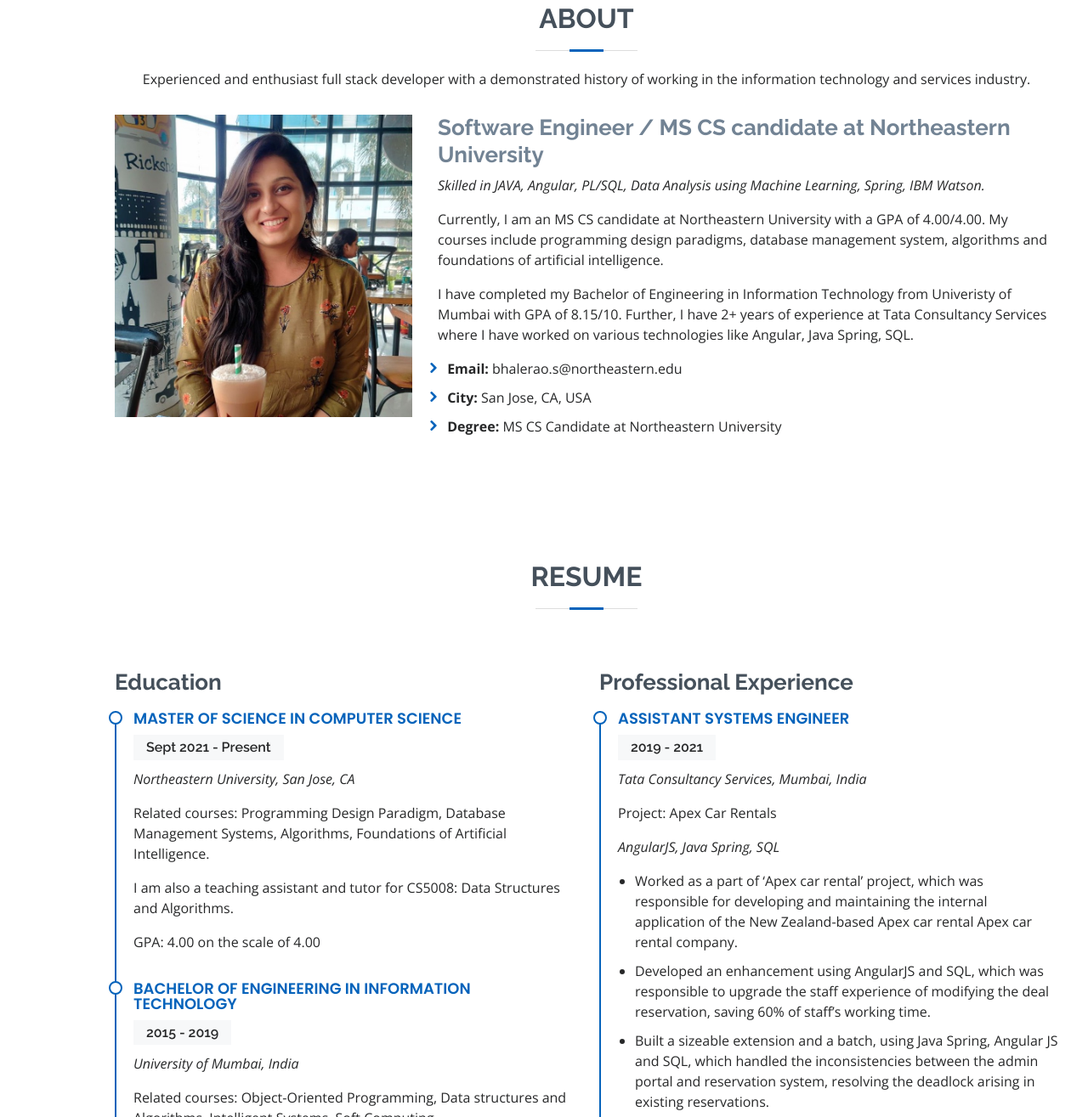
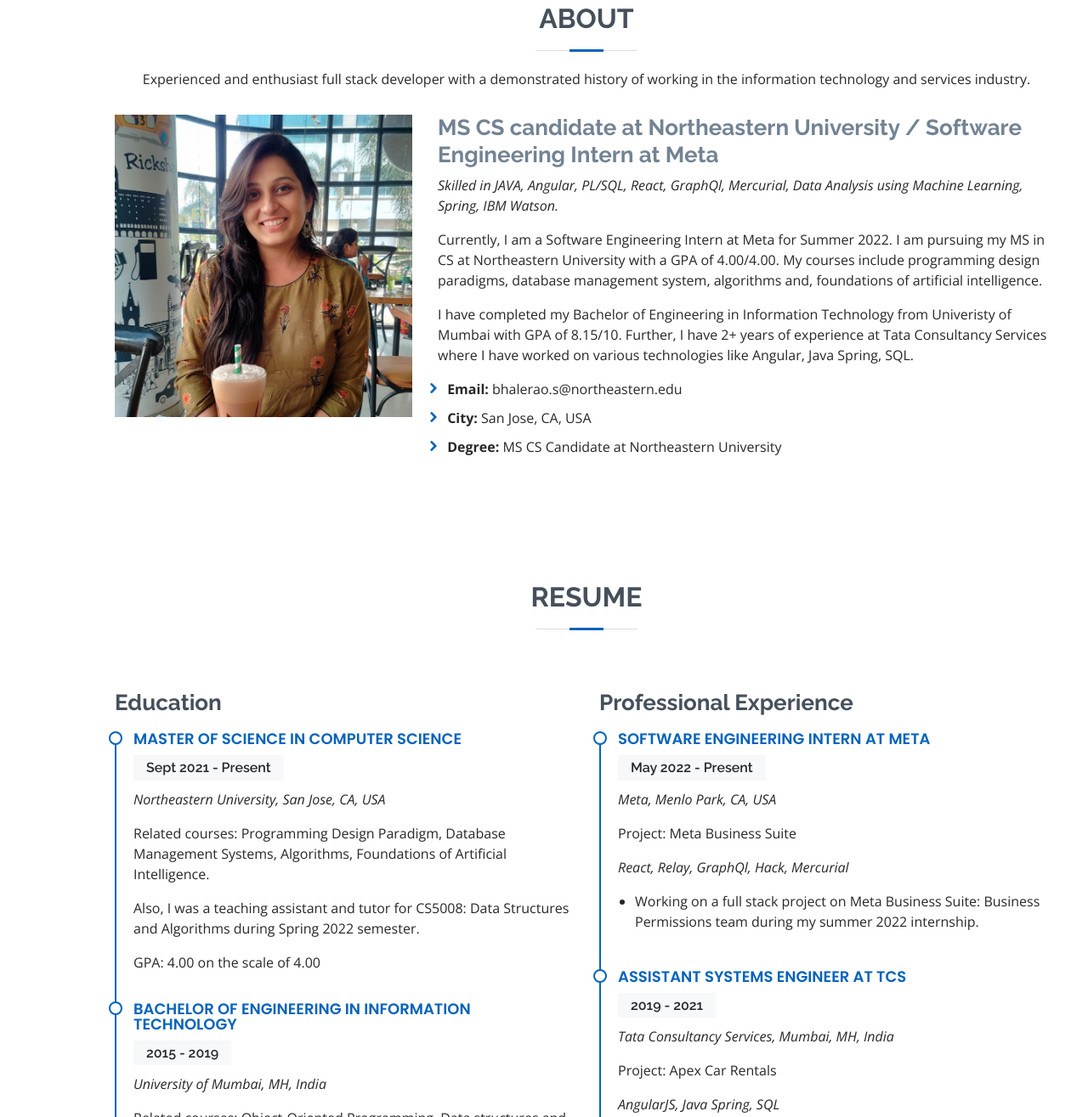
Before and after one commit to ShivaniBhalerao/portfolio, a plain HTML site: page index.html in a window 1280 px wide. Shown: the part 857-2172 px from the top of the page at 85% size. Drawn offline with nearby package versions, Linux system fonts and the light colour scheme.

Commit message:
Meta updates

```diff
--- a/index.html
+++ b/index.html
@@ -96,11 +96,11 @@
             <img src="assets/img/shivani.jpg" class="img-fluid" alt="">
           </div>
           <div class="col-lg-8 pt-4 pt-lg-0 content">
-            <h3>Software Engineer / MS CS candidate at Northeastern University</h3>
+            <h3>MS CS candidate at Northeastern University / Software Engineering Intern at Meta</h3>
             <p class="font-italic">
-              Skilled in JAVA, Angular, PL/SQL, Data Analysis using Machine Learning, Spring, IBM Watson.
+              Skilled in JAVA, Angular, PL/SQL, React, GraphQl, Mercurial, Data Analysis using Machine Learning, Spring, IBM Watson.
             </p>
-            <p>Currently, I am an MS CS candidate at Northeastern University with a GPA of 4.00/4.00. My courses include programming design paradigms, database management system, algorithms and foundations of artificial intelligence.</p>
+            <p>Currently, I am a Software Engineering Intern at Meta for Summer 2022. I am pursuing my MS in CS at Northeastern University with a GPA of 4.00/4.00. My courses include programming design paradigms, database management system, algorithms and, foundations of artificial intelligence.</p>
 
             <p>
               I have completed my Bachelor of Engineering in Information Technology from Univeristy of Mumbai with GPA of 8.15/10. Further, I have 2+ years of experience at Tata Consultancy Services where I have worked on various technologies like Angular, Java Spring, SQL.
@@ -141,16 +141,16 @@
             <div class="resume-item">
               <h4>Master of Science in Computer Science</h4>
               <h5>Sept 2021 - Present</h5>
-              <p><em>Northeastern University, San Jose, CA</em></p>
+              <p><em>Northeastern University, San Jose, CA, USA</em></p>
               <p>Related courses: Programming Design Paradigm, Database Management Systems, Algorithms, Foundations of Artificial Intelligence.
-              <p>I am also a teaching assistant and tutor for CS5008: Data Structures and Algorithms.</p>
+              <p>Also, I was a teaching assistant and tutor for CS5008: Data Structures and Algorithms during Spring 2022 semester.</p>
               <p>GPA: 4.00 on the scale of 4.00</p>
               </p>
             </div>
             <div class="resume-item">
               <h4>Bachelor of Engineering in Information Technology</h4>
               <h5>2015 - 2019</h5>
-              <p><em>University of Mumbai, India</em></p>
+              <p><em>University of Mumbai, MH, India</em></p>
               <p>Related courses: Object-Oriented Programming, Data structures and Algorithms, Intelligent Systems, Soft Computing</p>
               <p>GPA: 8.15 on the scale of 10</p>
               <p>Major Project:
@@ -165,9 +165,21 @@
           <div class="col-lg-6">
             <h3 class="resume-title">Professional Experience</h3>
             <div class="resume-item">
-              <h4>Assistant Systems Engineer</h4>
+              <h4>Software Engineering Intern at Meta</h4>
+              <h5>May 2022 - Present</h5>
+              <p><em>Meta, Menlo Park, CA, USA</em></p>
+
+              <p>Project:
+                Meta Business Suite
+                <p><i>React, Relay, GraphQl, Hack, Mercurial</i></p>
+                <ul>
+                <li> Working on a full stack project on Meta Business Suite: Business Permissions team during my summer 2022 internship.</li>
+              </ul></p>           </div>
+
+            <div class="resume-item">
+              <h4>Assistant Systems Engineer at TCS</h4>
               <h5>2019 - 2021</h5>
-              <p><em>Tata Consultancy Services, Mumbai, India</em></p>
+              <p><em>Tata Consultancy Services, Mumbai, MH, India</em></p>
 
               <p>Project:
                 Apex Car Rentals
@@ -180,7 +192,9 @@
                 <li>Investigated and designed the ‘Utilization Management System’, which was aimed at providing 100% accuracy in the vehicle utilization status.</li>
               </ul></p>           </div>
 
+
           </div>
+
         </div>
 
       </div>
```
